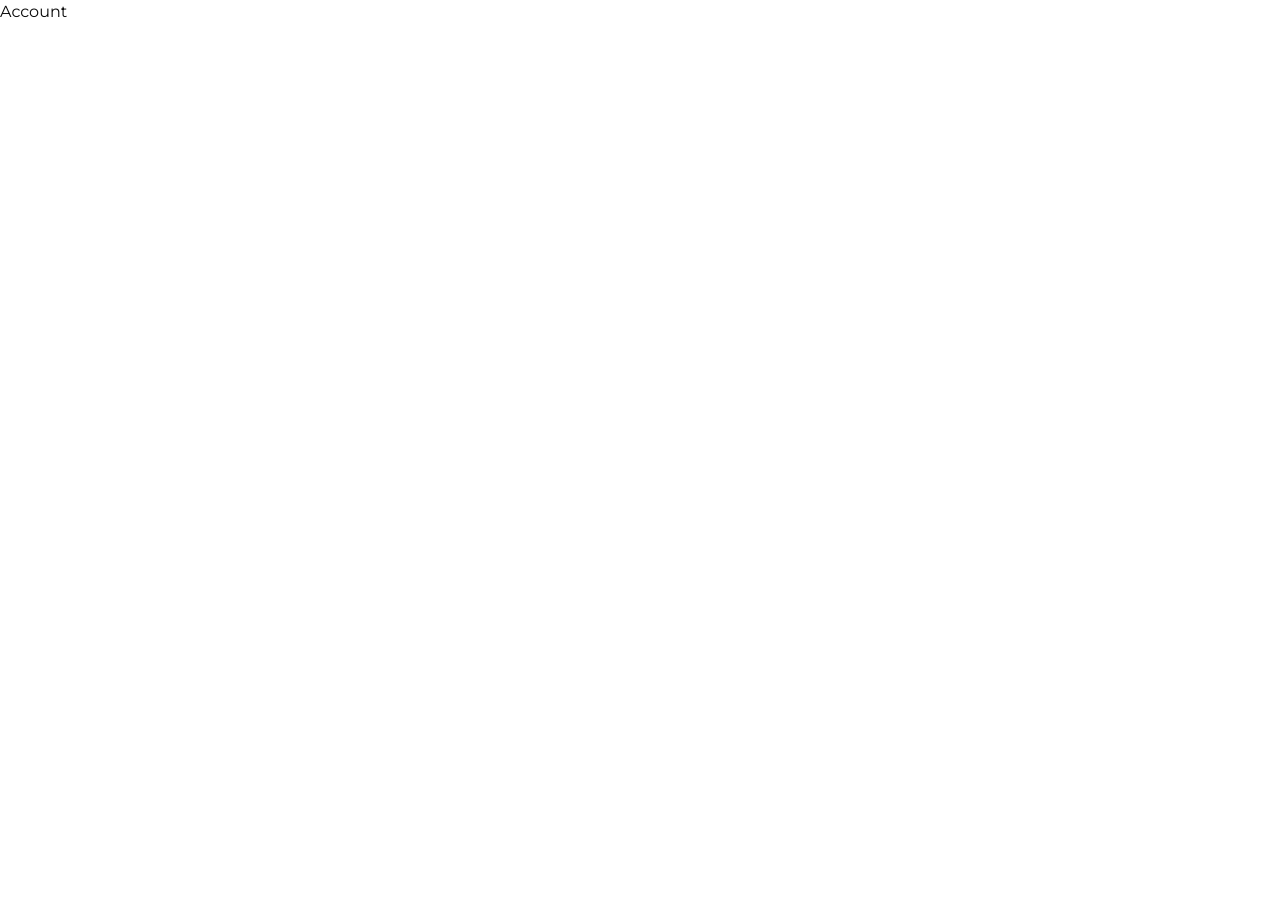
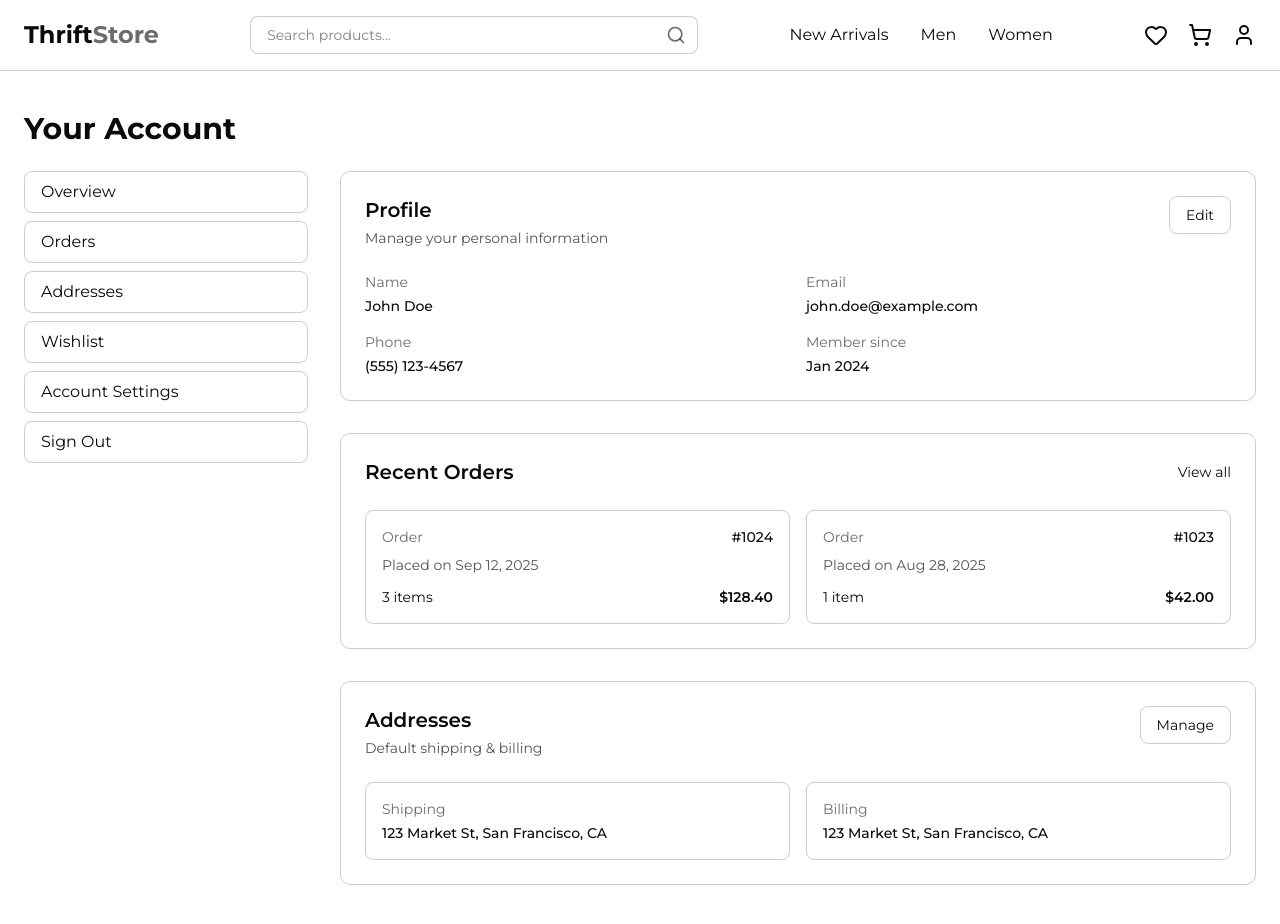
Before and after one commit to aleehjoo/better-thrift, a Next.js app: page /account in a window 1280 px wide. Before the commit the page ends 800 px from the top, so only its background shows below. Built offline with nearby package versions, Linux system fonts and the light colour scheme.

Commit message:
Drafted design for account page

```diff
--- a/src/app/account/page.tsx
+++ b/src/app/account/page.tsx
@@ -1,8 +1,105 @@
 import React from 'react'
+import Navbar from "@/components/Navbar";
 
-const Page = () => {
+export default function Page() {
     return (
-        <div>Account</div>
+        <div>
+            <Navbar/>
+            <main className="max-w-7xl mx-auto px-6 py-10">
+                <h1 className="text-3xl font-bold mb-6">Your Account</h1>
+
+                <div className="grid grid-cols-1 lg:grid-cols-4 gap-8">
+                    <aside className="lg:col-span-1 space-y-2">
+                        <button className="w-full text-left px-4 py-2 rounded-md border border-foreground/20 hover:bg-foreground/5">Overview</button>
+                        <button className="w-full text-left px-4 py-2 rounded-md border border-foreground/20 hover:bg-foreground/5">Orders</button>
+                        <button className="w-full text-left px-4 py-2 rounded-md border border-foreground/20 hover:bg-foreground/5">Addresses</button>
+                        <button className="w-full text-left px-4 py-2 rounded-md border border-foreground/20 hover:bg-foreground/5">Wishlist</button>
+                        <button className="w-full text-left px-4 py-2 rounded-md border border-foreground/20 hover:bg-foreground/5">Account Settings</button>
+                        <button className="w-full text-left px-4 py-2 rounded-md border border-foreground/20 hover:bg-foreground/5">Sign Out</button>
+                    </aside>
+
+                    <section className="lg:col-span-3 space-y-8">
+                        <div className="rounded-lg border border-foreground/20 p-6">
+                            <div className="flex items-start justify-between gap-6">
+                                <div>
+                                    <h2 className="text-xl font-semibold">Profile</h2>
+                                    <p className="text-sm text-foreground/70 mt-1">Manage your personal information</p>
+                                </div>
+                                <button className="px-4 py-2 rounded-md border border-foreground/20 hover:bg-foreground/5 text-sm">Edit</button>
+                            </div>
+                            <div className="mt-6 grid grid-cols-1 sm:grid-cols-2 gap-4 text-sm">
+                                <div className="space-y-1">
+                                    <div className="text-foreground/60">Name</div>
+                                    <div className="font-medium">John Doe</div>
+                                </div>
+                                <div className="space-y-1">
+                                    <div className="text-foreground/60">Email</div>
+                                    <div className="font-medium">john.doe@example.com</div>
+                                </div>
+                                <div className="space-y-1">
+                                    <div className="text-foreground/60">Phone</div>
+                                    <div className="font-medium">(555) 123-4567</div>
+                                </div>
+                                <div className="space-y-1">
+                                    <div className="text-foreground/60">Member since</div>
+                                    <div className="font-medium">Jan 2024</div>
+                                </div>
+                            </div>
+                        </div>
+
+                        <div className="rounded-lg border border-foreground/20 p-6">
+                            <div className="flex items-center justify-between">
+                                <h2 className="text-xl font-semibold">Recent Orders</h2>
+                                <button className="text-sm hover:underline">View all</button>
+                            </div>
+                            <div className="mt-6 grid gap-4 sm:grid-cols-2">
+                                <div className="rounded-md border border-foreground/20 p-4">
+                                    <div className="flex items-center justify-between text-sm">
+                                        <span className="text-foreground/60">Order</span>
+                                        <span className="font-medium">#1024</span>
+                                    </div>
+                                    <div className="mt-2 text-sm text-foreground/70">Placed on Sep 12, 2025</div>
+                                    <div className="mt-3 flex items-center justify-between text-sm">
+                                        <span>3 items</span>
+                                        <span className="font-semibold">$128.40</span>
+                                    </div>
+                                </div>
+                                <div className="rounded-md border border-foreground/20 p-4">
+                                    <div className="flex items-center justify-between text-sm">
+                                        <span className="text-foreground/60">Order</span>
+                                        <span className="font-medium">#1023</span>
+                                    </div>
+                                    <div className="mt-2 text-sm text-foreground/70">Placed on Aug 28, 2025</div>
+                                    <div className="mt-3 flex items-center justify-between text-sm">
+                                        <span>1 item</span>
+                                        <span className="font-semibold">$42.00</span>
+                                    </div>
+                                </div>
+                            </div>
+                        </div>
+
+                        <div className="rounded-lg border border-foreground/20 p-6">
+                            <div className="flex items-start justify-between gap-6">
+                                <div>
+                                    <h2 className="text-xl font-semibold">Addresses</h2>
+                                    <p className="text-sm text-foreground/70 mt-1">Default shipping & billing</p>
+                                </div>
+                                <button className="px-4 py-2 rounded-md border border-foreground/20 hover:bg-foreground/5 text-sm">Manage</button>
+                            </div>
+                            <div className="mt-6 grid grid-cols-1 sm:grid-cols-2 gap-4 text-sm">
+                                <div className="rounded-md border border-foreground/20 p-4">
+                                    <div className="text-foreground/60">Shipping</div>
+                                    <div className="mt-1 font-medium">123 Market St, San Francisco, CA</div>
+                                </div>
+                                <div className="rounded-md border border-foreground/20 p-4">
+                                    <div className="text-foreground/60">Billing</div>
+                                    <div className="mt-1 font-medium">123 Market St, San Francisco, CA</div>
+                                </div>
+                            </div>
+                        </div>
+                    </section>
+                </div>
+            </main>
+        </div>
     )
 }
-export default Page
```
